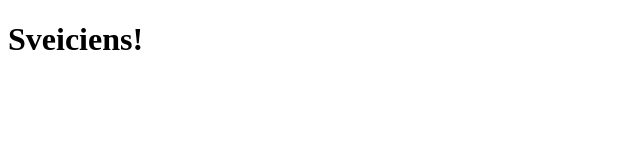
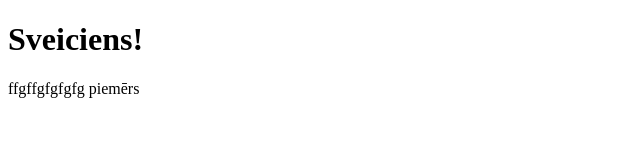
Before and after one commit to isorokina/start_it_oktobris, a plain HTML site: page index.html in a window 1280 px wide. Shown: the whole page, without its empty margins (0-640 px from the left). Drawn offline with Linux system fonts and the light colour scheme.

Commit message:
paskaidrojumi

```diff
--- a/index.html
+++ b/index.html
@@ -8,5 +8,6 @@
 </head>
 <body>
   <h1> Sveiciens!</h1>
+  <p>ffgffgfgfgfg piemērs</p>
 </body>
 </html>
```
Also changed, not shown: 1 other file.
